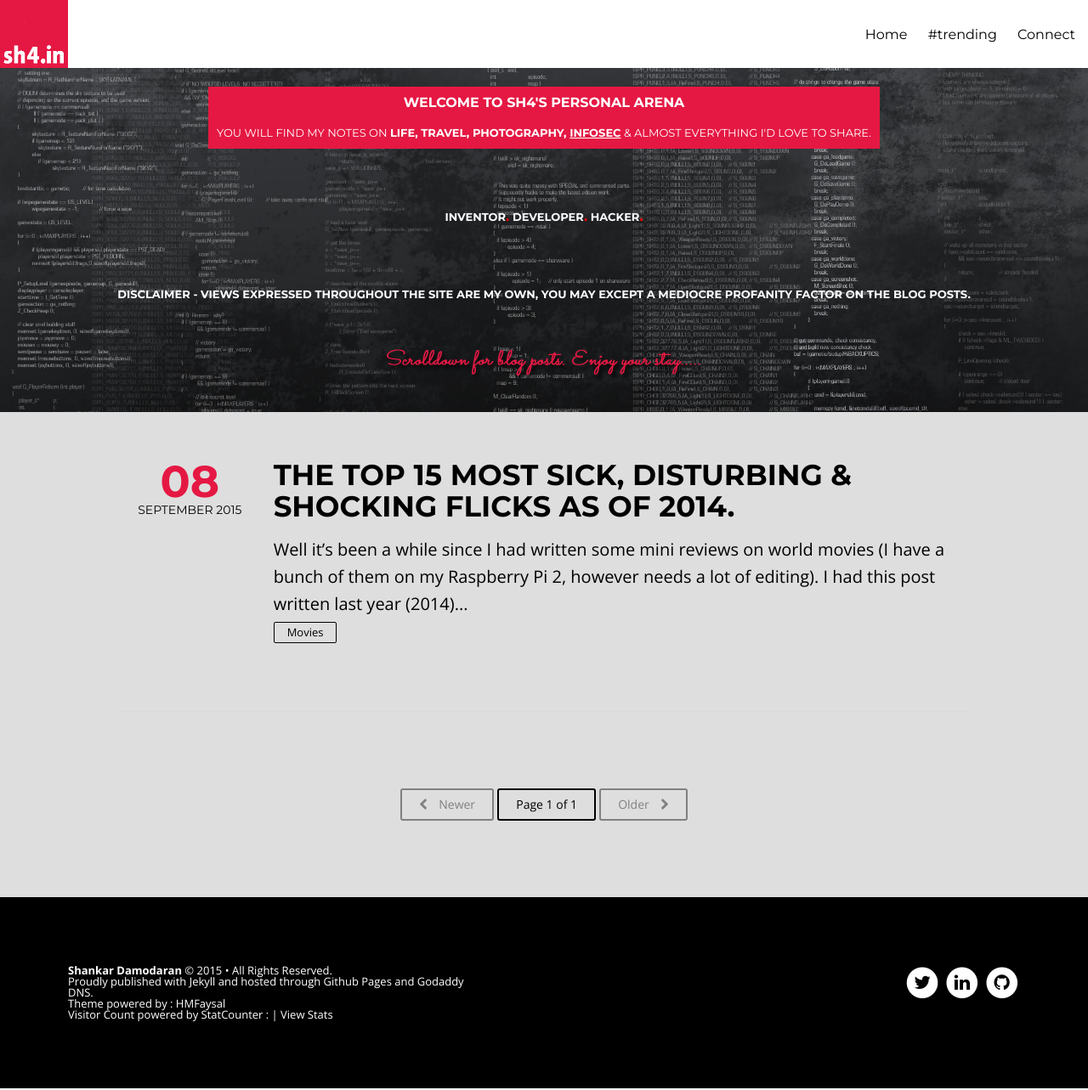
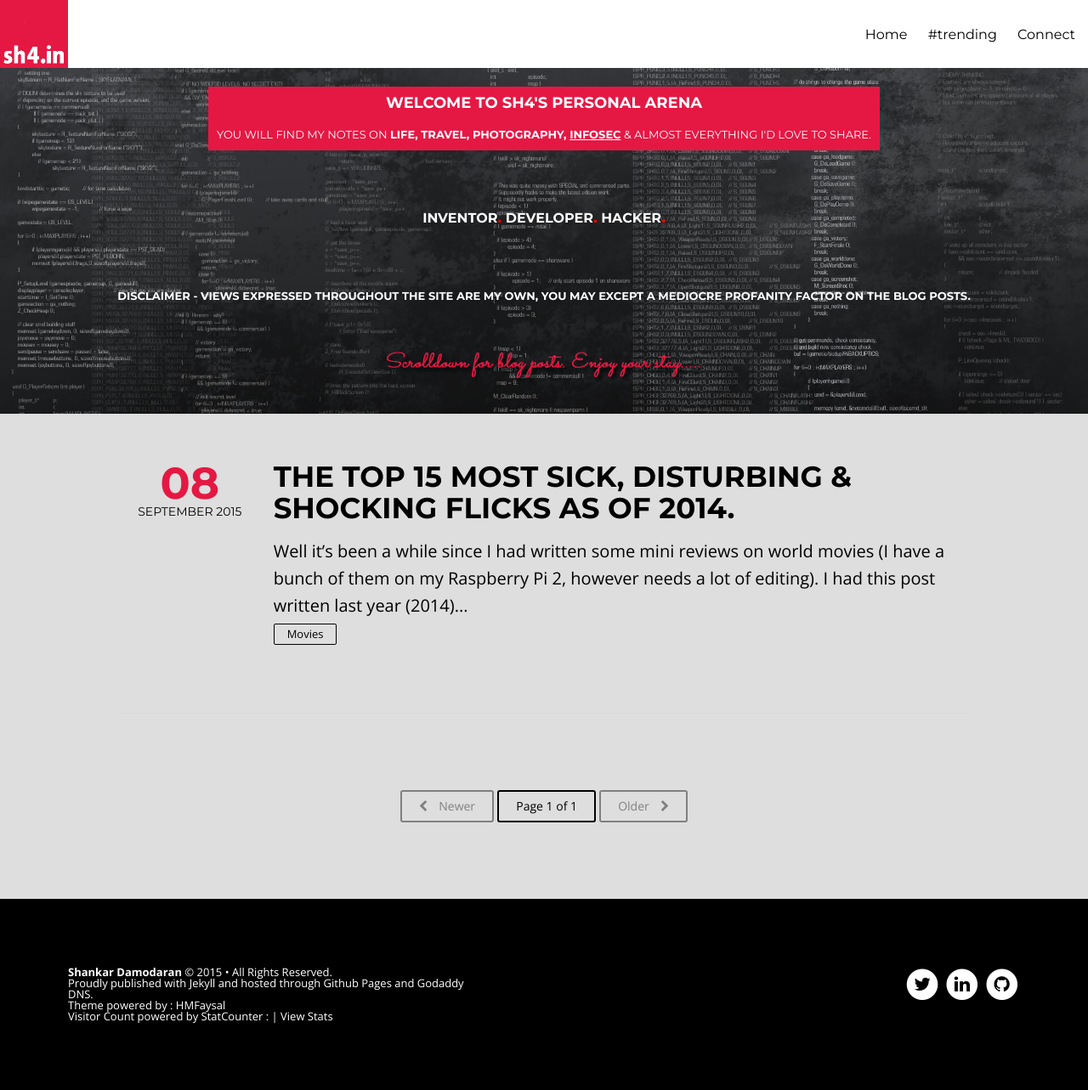
Before and after one commit to sh4nx0r/sh4nx0r.github.io, a Jekyll site: the page built from index.html, in a window 1280 px wide. Shown: the whole page at 85% size. Built offline with Jekyll 4.4.1, drawn with Linux system fonts in a browser that asks for light colours; nearby versions of some CDN libraries; the list of posts is cut into pages by our own code; comment, search, counter and statistics services are not loaded.

Commit message:
Typo on config

```diff
--- a/_config.yml
+++ b/_config.yml
@@ -1,5 +1,5 @@
-title:            <b><font size='3.75em'>welcome to sh4's personal arena</b></font><br><br><font size='2.75em'>you will find my notes on <b>life, travel, photography, <u>infosec</u></b> & almost everything I'd love to share.</font>
-description:      <font size='2.75em'>Inventor<font color='red' size='3.75em'>.</font> Developer<font color='red' size='3.75em'>.</font> Hacker<font color='red' size='3.75em'>.</font></font><br><font size='2.75em'>Disclaimer - Views expressed throughout the site are my own, you may except a mediocre profanity factor on the blog posts.</font><br><img src='images/scrollimg.png' />
+title:            <b><font size='4.75em'>welcome to sh4's personal arena</b></font><br><br><font size='2.75em'>you will find my notes on <b>life, travel, photography, <u>infosec</u></b> & almost everything I'd love to share.</font>
+description:      <font size='3.75em'>Inventor<font color='red' size='4.75em'>.</font> Developer<font color='red' size='4.75em'>.</font> Hacker<font color='red' size='4.75em'>.</font></font><br><font size='2.75em'>Disclaimer - Views expressed throughout the site are my own, you may except a mediocre profanity factor on the blog posts.</font><br><img src='images/scrollimg.png' />
 
 logo:		logo.png
 disqus_shortname: sh4in
```
Also changed, not shown: 7 other files.
